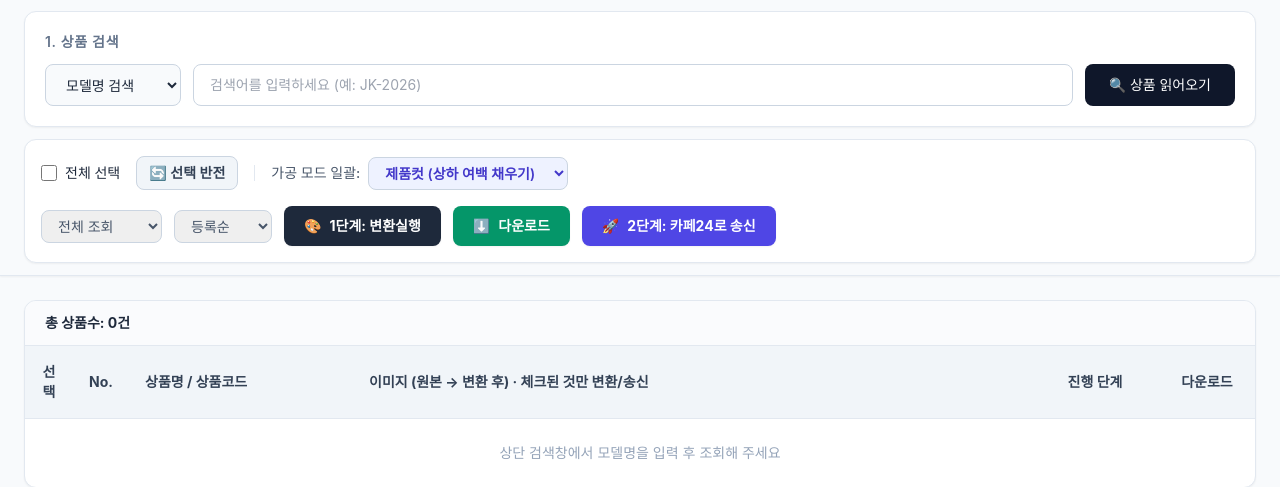
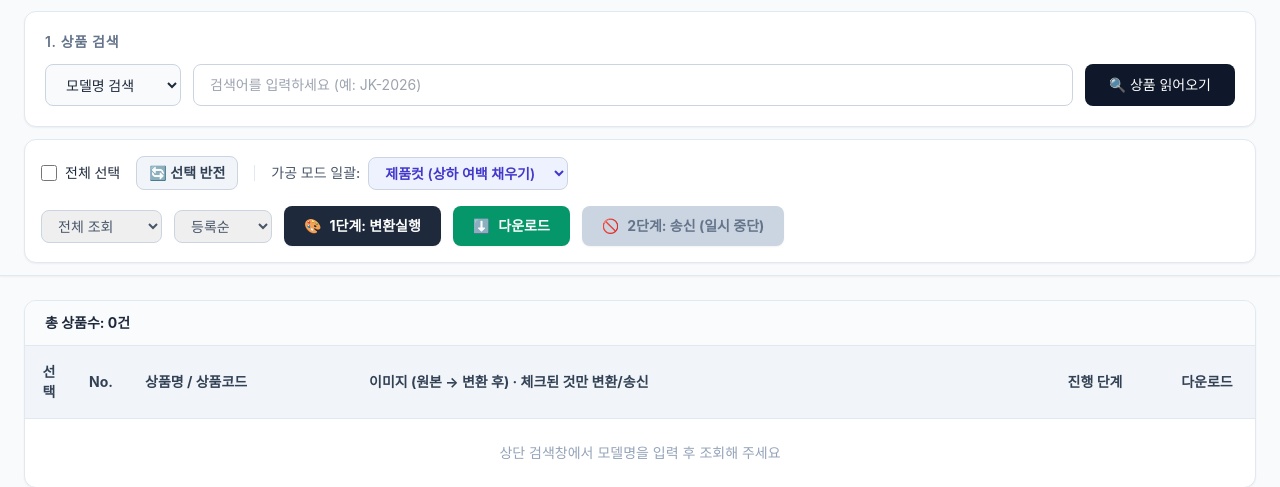
Before and after one commit to ohpcompany2020-coder/cafe24-thumbnail, a Flask app: page / in a window 1280 px wide. Shown: the part 143-630 px from the top of the page. Run offline with Flask 3, Linux system fonts and the light colour scheme; some libraries are stand-ins or nearby versions.

Commit message:
Disable all Cafe24 write endpoints while investigating product breakage
A product that was only ever read by the search flow turned up broken on
the storefront. Until the cause is known, block every path that can send
a write to Cafe24.

- /api/send-cafe24 and /api/debug/* return 403 via a before_request
  guard, re-openable with WRITE_ENDPOINTS_ENABLED=true.
- Disable the send button in the UI so it cannot fail silently.
- Search, convert and download stay available: the audit below found no
  write in any of them.

Audit of the read path (all GET, no product mutation):
  search_products -> fetch_product_total_count (GET /products/count),
  GET /products, is_product_available (pure),
  _extract_additional_images (pure),
  probe_square_flags -> get_remote_image_size (GET on the storefront
  image URL, not the API), attach_additional_images ->
  fetch_additional_images (GET /products/{no}/additionalimages).
Every non-GET call to Cafe24 lives in /api/send-cafe24 or /api/debug/*.
No code anywhere references category, display_group or classification.

```diff
--- a/app.py
+++ b/app.py
@@ -28,6 +28,44 @@ logging.basicConfig(
     format="%(asctime)s [%(levelname)s] %(name)s: %(message)s"
 )
 logger = logging.getLogger(__name__)
+
+
+# ==========================================
+# [긴급 차단] 카페24 데이터를 변경하는 엔드포인트 비활성화
+# ==========================================
+# 조회만 했는데 상품이 쇼핑몰에서 "지원하지 않는 상품"이 된 사고를 조사하는 동안,
+# 카페24에 쓰기 요청을 보낼 수 있는 모든 경로를 차단한다.
+# 원인이 규명되면 WRITE_ENDPOINTS_ENABLED=true 로 다시 열 수 있다.
+#
+# 차단 대상(카페24에 POST/PUT을 보내는 것으로 확인된 경로):
+#   - /api/send-cafe24            : PUT /products/{no}, PUT /products/{no}/additionalimages
+#   - /api/debug/*                : 진단용 POST/PUT (image-register / product-link /
+#                                   additional-image-put) 및 FTP 업로드
+# 차단하지 않는 것(카페24 데이터를 바꾸지 않음):
+#   - /api/products/search        : GET만 사용 (아래 감사 결과 참고)
+#   - /api/convert, /api/download : 이미지 다운로드와 로컬 파일 처리만 수행
+WRITE_ENDPOINTS_ENABLED = os.getenv('WRITE_ENDPOINTS_ENABLED', 'false').lower() == 'true'
+BLOCKED_WRITE_PATHS = ('/api/send-cafe24',)
+BLOCKED_WRITE_PREFIXES = ('/api/debug/',)
+
+
+@app.before_request
+def block_write_endpoints():
+    if WRITE_ENDPOINTS_ENABLED:
+        return None
+
+    path = request.path
+    blocked = path in BLOCKED_WRITE_PATHS or path.startswith(BLOCKED_WRITE_PREFIXES)
+    if not blocked:
+        return None
+
+    logger.warning(f"[쓰기 엔드포인트 차단] {request.method} {path} - 사고 조사 중 비활성화됨")
+    return jsonify({
+        "success": False,
+        "error": "카페24 데이터를 변경하는 기능이 일시적으로 비활성화되어 있습니다. "
+                 "(상품 이상 사고 조사 중) 검색/변환/다운로드는 정상 사용 가능합니다.",
+        "disabled": True,
+    }), 403
 
 
 @app.errorhandler(Exception)
--- a/templates/index.html
+++ b/templates/index.html
@@ -104,9 +104,13 @@
                         <span>⬇️</span> <span>다운로드</span>
                     </button>
 
-                    <!-- [2단계] 카페24 송신 버튼 -->
-                    <button id="sendBtn" onclick="runSendToCafe24()" class="px-5 py-2.5 bg-indigo-600 hover:bg-indigo-700 text-white font-bold text-sm rounded-lg transition-all shadow-sm flex items-center gap-2">
-                        <span>🚀</span> <span>2단계: 카페24로 송신</span>
+                    <!-- [2단계] 카페24 송신 버튼
+                         ※ 상품 이상 사고 조사 중 서버(/api/send-cafe24)에서 차단된 상태.
+                            원인 규명 후 WRITE_ENDPOINTS_ENABLED=true 와 함께 되살릴 것. -->
+                    <button id="sendBtn" disabled
+                        title="상품 이상 사고 조사 중 일시 비활성화되었습니다"
+                        class="px-5 py-2.5 bg-slate-300 text-slate-500 font-bold text-sm rounded-lg shadow-sm flex items-center gap-2 cursor-not-allowed">
+                        <span>🚫</span> <span>2단계: 송신 (일시 중단)</span>
                     </button>
                 </div>
             </div>
```
